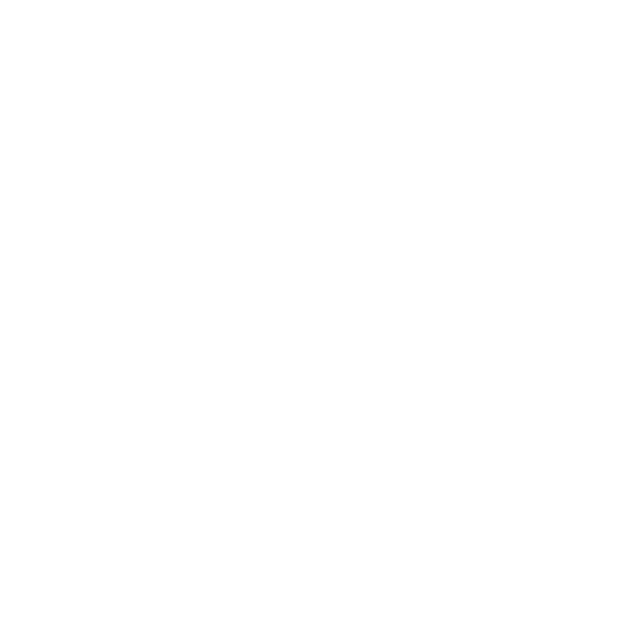
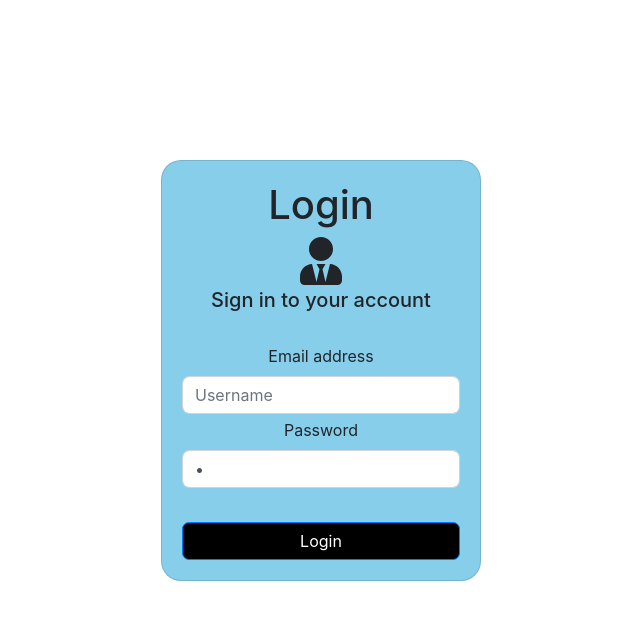
Before and after one commit to Dhanush-050520/EMS, a React (Create React App) app: page / in a window 1280 px wide. Before the commit this address had no page. Shown: the top 620 px of the page, without its empty margins (319-959 px from the left). Built offline with nearby package versions, Linux system fonts and the light colour scheme.

Commit message:
modified

```diff
--- a/db.json
+++ b/db.json
@@ -1,14 +1,9 @@
 {
   "users": [
     {
-
-      "username": "sukumar@gmail.com",
-      "password": "12345"
-    },
-    {
-      "username": "dhanush@gmail.com",
-      "password": "56789"
-
+      "id": 1,
+      "username": "error@gmail.com",
+      "password": "youtube"
     }
   ]
 }
--- a/src/App.js
+++ b/src/App.js
@@ -6,14 +6,17 @@
 const App = () => {
   return (
     <div>
+
       <BrowserRouter>
       <Routes>
+
+         <Route path ='/' element={<Login/>}/>
          <Route path ='dashboard' element={<Dashboard/>}/>
 
 
       </Routes>
       </BrowserRouter>
-      <Login/>
+
 
 
 
--- a/src/Login.js
+++ b/src/Login.js
@@ -25,6 +25,7 @@
         const usercred=res2.find((ele)=>{ return ele.username===user && ele.password===pass})
         if(usercred){
              console.log("login success")
+             navigate('dashboard' )
         }
         else{
              console.log("login failure")
@@ -56,7 +57,7 @@
 
     <Form.Control type="password" placeholder="Password" name="pass" value={pass} onChange={(e)=>changeHandler(e)} style={{borderRadius:"7px"}}/>
   </Form.Group><br/>
-  <Button type="submit"  onClick={()=>navigate("dashboard")}variant="primary"  className='logdesign'>
+  <Button type="submit"  variant="primary"  className='logdesign'>
     Login
   </Button>
 </Form>
```
